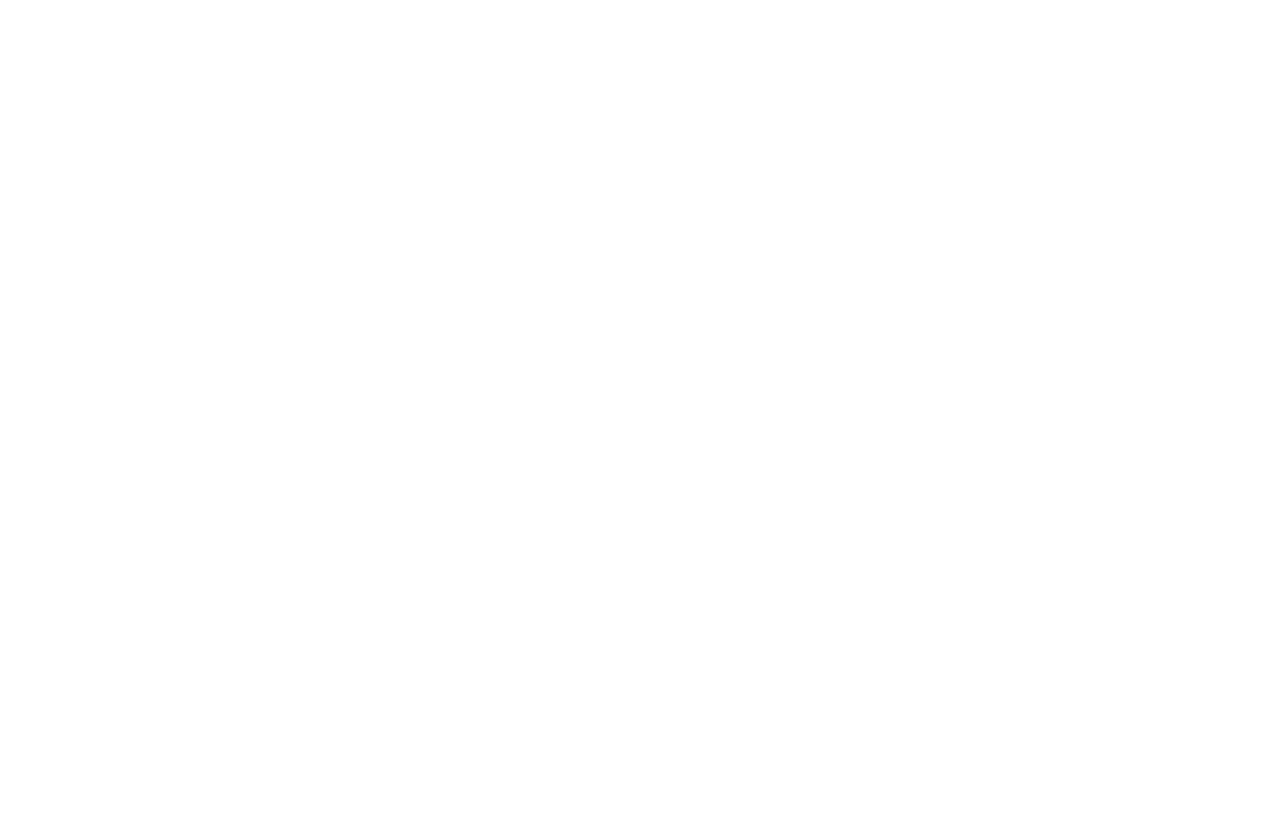
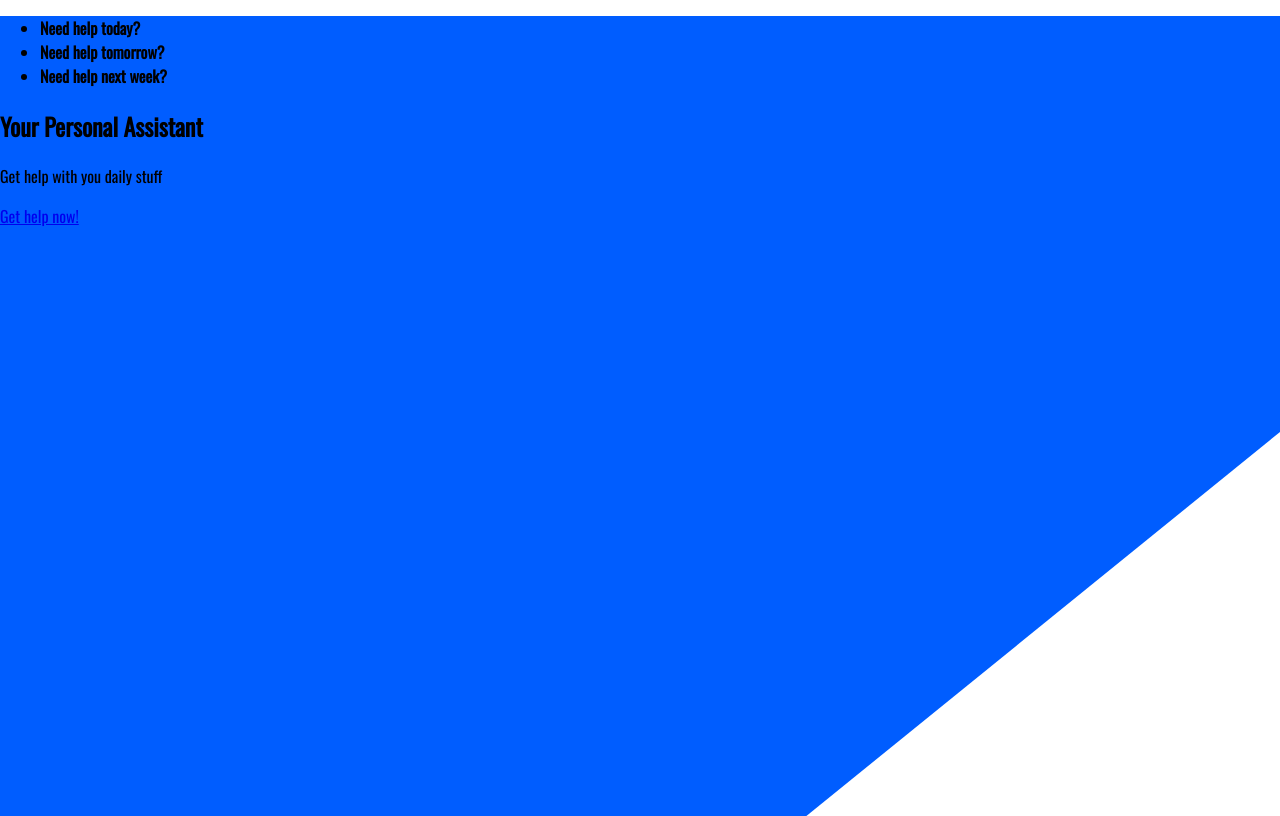
Before and after one commit to volkoff223/old_portfolio, a plain HTML site: page index.html in a window 1280 px wide. Drawn offline with nearby package versions, Linux system fonts and the light colour scheme.

Commit message:
scss needs some work

```diff
--- /dev/null
+++ b/css/main.scss
@@ -0,0 +1,27 @@
+$colors: (
+    primary: #005dff,
+    accent: #fff6bb,
+);
+
+@function color(color-name) {
+    @return map-get($colors, $color-name)
+};
+
+body, html {
+    height: 100%;
+    margin: 0;
+}
+
+body {
+    font-family: 'Oswald', sans-serif;
+    margin: 0;
+
+    #bg {
+        clip-path: polygon(100% 0, 100% 52%, 63% 100%, 0 100%, 0 0);
+        background-color: color(primary);
+        width: 100%;
+        height: 100%;
+        position: absolute;
+        z-index: -1;
+    }
+}
--- a/index.html
+++ b/index.html
@@ -1,18 +1,44 @@
 <!DOCTYPE html>
     <head>
         <meta charset="utf-8">
-        <meta http-equiv="X-UA-Compatible" content="IE=edge">
         <title>New App</title>
         <meta name="description" content="">
         <meta name="viewport" content="width=device-width, initial-scale=1">
-        <link rel="stylesheet" href="">
+        <link rel="stylesheet" href="css/main.css">
+        <link href="https://fonts.googleapis.com/css?family=Oswald&display=swap" rel="stylesheet">
     </head>
     <body>
 
-        <div class="card">
+        <div id="bg"></div>
 
+        <header>
+            <a href="Zoom"></a>
+        </header>
 
-        </div>
-        <script src="myjs.js" async defer></script>
+        <main>
+            <section id="card">
+                <ul>
+                    <li>
+                        <span></span>
+                        <strong>Need help today?</strong>
+                    </li>
+                    <li>
+                        <span></span>
+                        <strong>Need help tomorrow?</strong>
+                    </li>
+                    <li>
+                        <span></span>
+                        <strong>Need help next week?</strong>
+                    </li>
+                </ul>
+            </section>
+            <section id="primary">
+                <h1>Your Personal Assistant</h1>
+                <p>Get help with you daily stuff</p>
+
+                <a href="#">Get help now!</a>
+            </section>
+        </main>
+
     </body>
 </html>
```
Also changed, not shown: css/main.css (added), myjs.js (deleted), style.scss (deleted), 1 other file.
